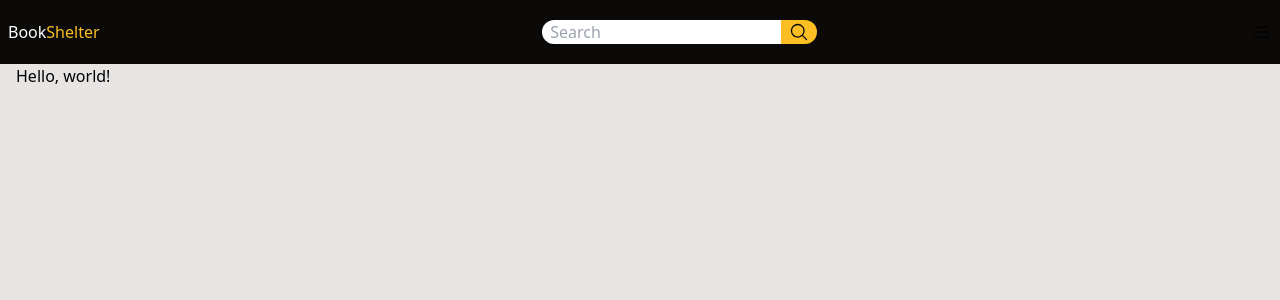
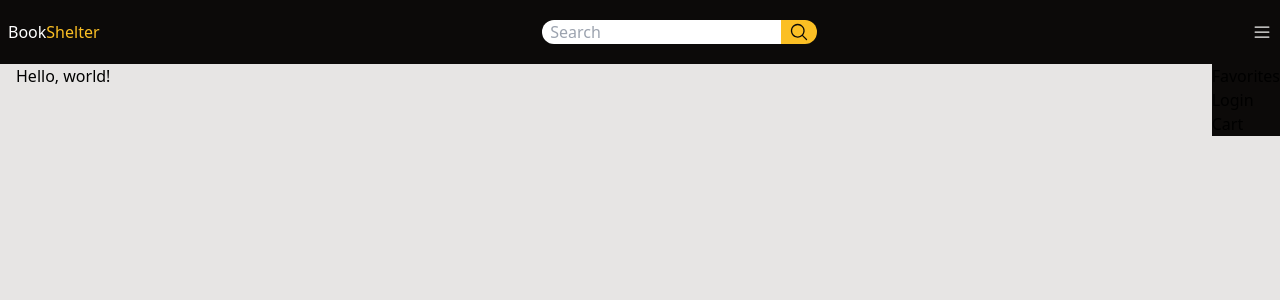
Before and after one commit to rauleffting/bookshelter, a Next.js app: page / in a window 1280 px wide. Both pictures are taken after a click on the button 1261 px from the left and 32 px from the top of the page. Shown: the top 300 px of the page. Built offline with nearby package versions, Linux system fonts and the light colour scheme.

Commit message:
add dropdownmenu

```diff
--- /dev/null
+++ b/src/app/components/dropdownMenu.tsx
@@ -0,0 +1,9 @@
+export function DropdownMenu() {
+  return (
+    <div className="absolute top-16 right-0 bg-stone-950 transition-opacity duration-1000 opacity-100">
+      <p className="hover:text-amber-400">Favorites</p>
+      <p className="hover:text-amber-400">Login</p>
+      <p className="hover:text-amber-400">Cart</p>
+    </div>
+  )
+}
--- a/src/app/components/header.tsx
+++ b/src/app/components/header.tsx
@@ -1,10 +1,16 @@
-'use client'
-
 import { List, MagnifyingGlass } from '@phosphor-icons/react'
+import { useState } from 'react'
+import { DropdownMenu } from './dropdownMenu'
 
 export function Header() {
+  const [toggle, setToggle] = useState<boolean>(false)
+
+  function handleDropdownMenu() {
+    setToggle(!toggle)
+  }
+
   return (
-    <header className="flex justify-between items-center h-16 px-2 bg-stone-950">
+    <header className="flex justify-between items-center h-16 px-2 bg-stone-950 relative">
       <h4 className="text-base text-amber-400 pr-2">
         <span className="text-white">Book</span>
         Shelter
@@ -13,17 +19,18 @@ export function Header() {
         <input
           type="text"
           placeholder="Search"
-          className="flex pl-2 h-6 rounded-tl-xl rounded-bl-xl text-stone-950 focus:outline-none"
+          className="flex pl-2 h-6 rounded-tl-xl rounded-bl-xl text-stone-950 focus:outline-none focus:ring-2 focus:ring-amber-400 focus:h-5"
         />
         <div className="flex h-6 p-2 items-center justify-center rounded-tr-xl rounded-br-xl bg-amber-400 cursor-pointer hover:bg-amber-500">
           <MagnifyingGlass size={20} className="text-stone-950" />
         </div>
       </div>
-      <nav className="flex items-center">
-        <button>
-          <List size={20} />
-        </button>
-      </nav>
+
+      <button onClick={handleDropdownMenu}>
+        <List size={20} className="text-stone-100 hover:text-stone-400" />
+      </button>
+
+      {toggle && <DropdownMenu />}
     </header>
   )
 }
--- a/src/app/globals.css
+++ b/src/app/globals.css
@@ -25,4 +25,5 @@ body {
       rgb(var(--background-end-rgb))
     )
     rgb(var(--background-start-rgb));
+  overflow: hidden;
 }
--- a/src/app/layout.tsx
+++ b/src/app/layout.tsx
@@ -1,3 +1,5 @@
+'use client'
+
 import { Header } from './components/header'
 import './globals.css'
 
```
